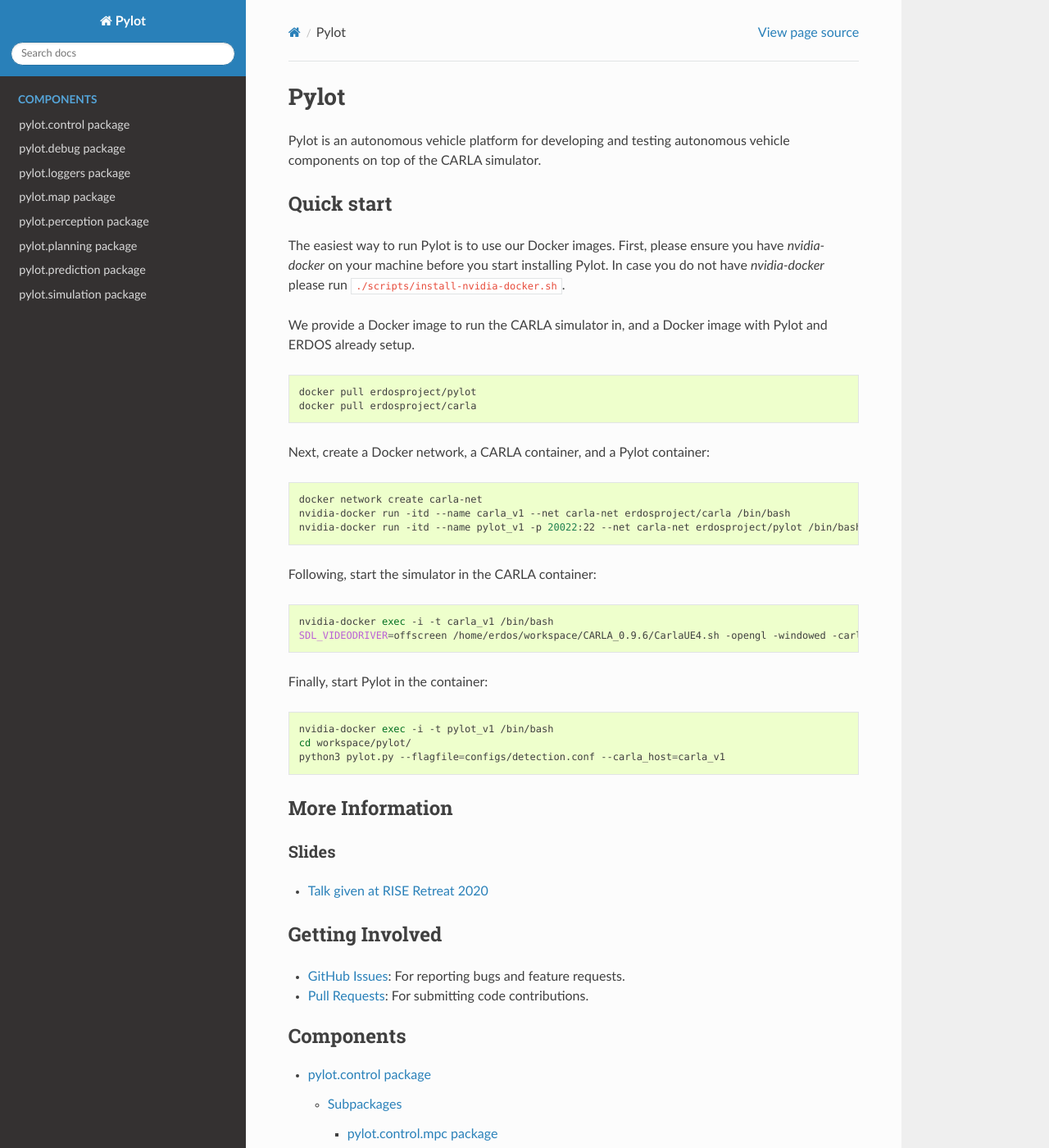
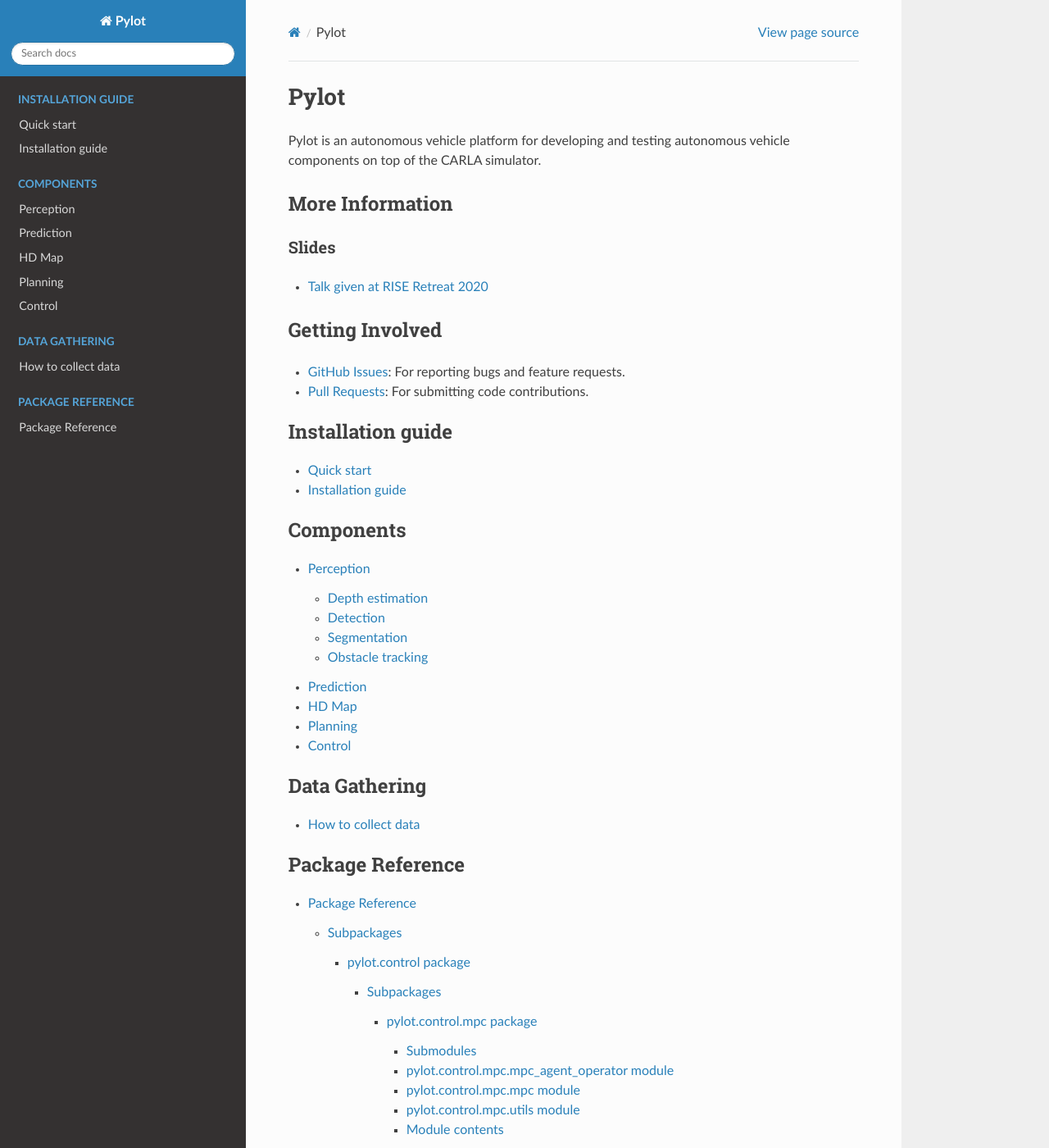
Before and after one commit to erdos-project/pylot, a Sphinx documentation site: the page built from doc/source/index.rst, in a window 1280 px wide and 1400 px high. Shown: the whole window at 82% size. Built offline with Sphinx 7.4.7 and the Read the Docs theme 2.0.0, drawn with Linux system fonts in a browser that asks for light colours; formulas are drawn with MathJax 3; some of the changed text lies outside the part shown.

```diff
--- a/doc/source/index.rst
+++ b/doc/source/index.rst
@@ -6,44 +6,6 @@ vehicle components on top of the CARLA simulator.
 
 .. _`codebase on GitHub`: https://github.com/erdos-project/pylot
 
-Quick start
------------
-The easiest way to run Pylot is to use our Docker images. First, please ensure
-you have `nvidia-docker` on your machine before you start installing Pylot.
-In case you do not have `nvidia-docker` please
-run ``./scripts/install-nvidia-docker.sh``.
-
-We provide a Docker image to run the CARLA simulator in, and a Docker image with
-Pylot and ERDOS already setup.
-
-.. code-block:: bash
-
-    docker pull erdosproject/pylot
-    docker pull erdosproject/carla
-
-Next, create a Docker network, a CARLA container, and a Pylot container:
-
-.. code-block:: bash
-
-    docker network create carla-net
-    nvidia-docker run -itd --name carla_v1 --net carla-net erdosproject/carla /bin/bash
-    nvidia-docker run -itd --name pylot_v1 -p 20022:22 --net carla-net erdosproject/pylot /bin/bash
-
-
-Following, start the simulator in the CARLA container:
-
-.. code-block:: bash
-
-    nvidia-docker exec -i -t carla_v1 /bin/bash
-    SDL_VIDEODRIVER=offscreen /home/erdos/workspace/CARLA_0.9.6/CarlaUE4.sh -opengl -windowed -carla-server -benchmark -fps=10 -quality-level=Epic
-
-Finally, start Pylot in the container:
-
-.. code-block:: bash
-
-    nvidia-docker exec -i -t pylot_v1 /bin/bash
-    cd workspace/pylot/
-    python3 pylot.py --flagfile=configs/detection.conf --carla_host=carla_v1
 
 
 More Information
@@ -61,47 +23,31 @@ Getting Involved
 .. _`GitHub Issues`: https://github.com/erdos-project/pylot/issues
 .. _`Pull Requests`: https://github.com/erdos-project/pylot/pulls
 
+.. toctree::
+   :maxdepth: -1
+   :caption: Installation guide
+
+   quick_start.rst
+   manual_installation.rst
 
 .. toctree::
    :maxdepth: -1
    :caption: Components
 
-   pylot.control.rst
-   pylot.debug.rst
-   pylot.loggers.rst
-   pylot.map.rst
-   pylot.perception.rst
-   pylot.planning.rst
-   pylot.prediction.rst
-   pylot.simulation.rst
+   perception.rst
+   prediction.rst
+   map.rst
+   planning.rst
+   control.rst
 
-Submodules
-----------
+.. toctree::
+   :maxdepth: -1
+   :caption: Data Gathering
 
-pylot.config module
--------------------
+   data_gathering.rst
 
-pylot.component\_creator module
--------------------------------
+.. toctree::
+   :maxdepth: -1
+   :caption: Package Reference
 
-.. automodule:: pylot.component_creator
-    :members:
-    :undoc-members:
-    :show-inheritance:
-
-pylot.utils module
-------------------
-
-.. automodule:: pylot.utils
-    :members:
-    :undoc-members:
-    :show-inheritance:
-
-
-Module contents
----------------
-
-.. automodule:: pylot
-    :members:
-    :undoc-members:
-    :show-inheritance:
+   package_reference.rst
--- /dev/null
+++ b/doc/source/map.rst
@@ -0,0 +1,5 @@
+HD Map
+======
+
+The package provides classes useful for interacting with HD map data. See the
+`reference <pylot.map.html>`_ for more information.
--- /dev/null
+++ b/doc/source/perception.rst
@@ -0,0 +1,9 @@
+Perception
+==========
+
+.. toctree::
+
+    perception.depth_estimation
+    perception.detection
+    perception.segmentation
+    perception.tracking
--- a/doc/source/pylot.planning.rst
+++ b/doc/source/pylot.planning.rst
@@ -1,5 +1,12 @@
 pylot.planning package
 ======================
+
+Subpackages
+-----------
+
+.. toctree::
+
+    pylot.planning.rrt_star.rst
 
 Submodules
 ----------
```
Also changed, not shown: README.md (+1 -1 lines), doc/source/control.rst (added, +34 -0 lines), doc/source/data_gathering.rst (added, +17 -0 lines), doc/source/manual_installation.rst (added, +31 -0 lines), doc/source/package_reference.rst (added, +47 -0 lines), doc/source/perception.depth_estimation.rst (added, +25 -0 lines), doc/source/perception.detection.rst (added, +60 -0 lines), doc/source/perception.segmentation.rst (added, +37 -0 lines), doc/source/perception.tracking.rst (added, +48 -0 lines), doc/source/planning.rst (added, +23 -0 lines), doc/source/prediction.rst (added, +26 -0 lines), doc/source/pylot.planning.rrt_star.rst (added, +37 -0 lines), doc/source/quick_start.rst (added, +39 -0 lines), 2 other files.
